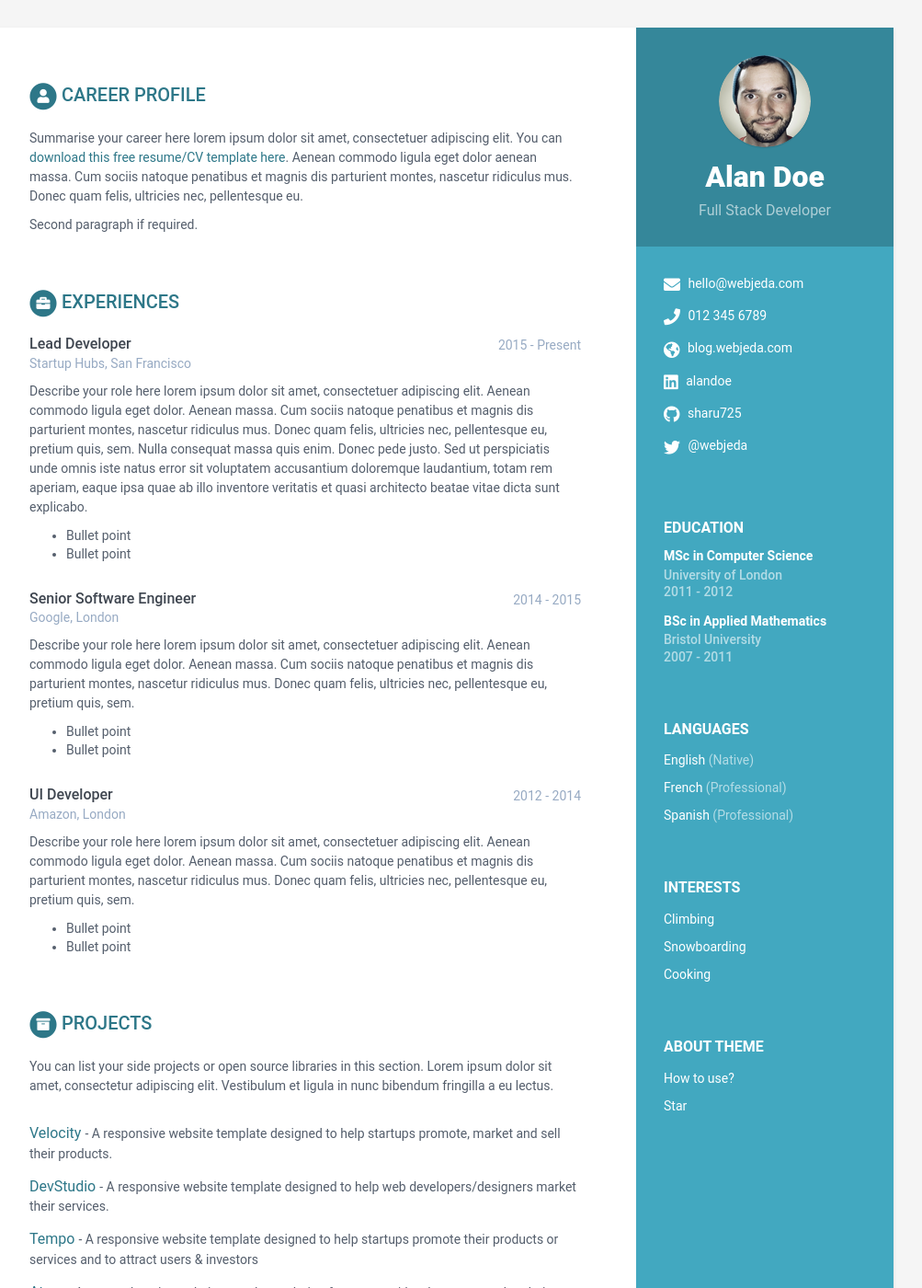
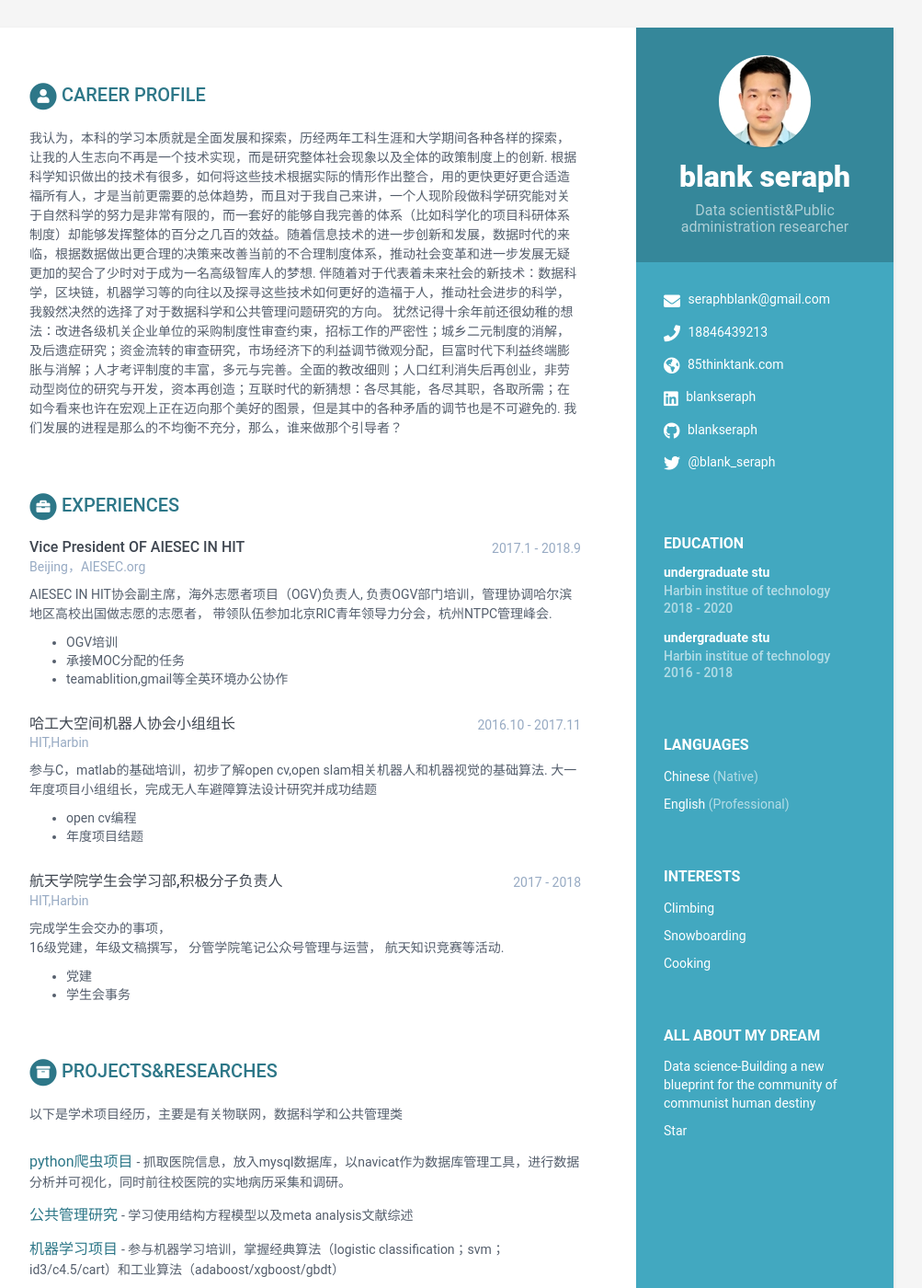
Before and after one commit to BlankSeraph/online-cv, a Jekyll site: the page built from index.html, in a window 1280 px wide and 1400 px high. Shown: the whole window at 92% size, without its empty margins (168-1171 px from the left). Built offline with Jekyll 4.4.1, drawn with Linux system fonts in a browser that asks for light colours; some of the changed text lies outside the part shown.

Commit message:
redesign

```diff
--- a/_config.yml
+++ b/_config.yml
@@ -2,7 +2,7 @@
 
 # Site Settings
 title: My Resume
-url: 'http://webjeda.com'
+url: 'http://blankseraph.github.io'
 baseurl: '/online-cv' #change it according to your repository name
 description: A beautiful Jekyll theme for creating resume
 # Style will be applied only after restarting the build or serve. Just choose one of the options.
@@ -29,6 +29,6 @@ compress_html: # - http://jch.penibelst.de/
     envs: development
 
 # Development Settings
-port: 4000
-host: 0.0.0.0
+port: 7777
+host: 127.0.0.1
 safe: false
--- a/_data/data.yml
+++ b/_data/data.yml
@@ -7,32 +7,30 @@ sidebar:
     education: True # set to False if you want education in main section instead of in sidebar
 
     # Profile information
-    name: Alan Doe
-    tagline: Full Stack Developer
+    name: blank seraph
+    tagline: Data scientist&Public administration researcher
     avatar: profile.png  #place a 100x100 picture inside /assets/images/ folder and provide the name of the file below
 
     # Sidebar links
-    email: hello@webjeda.com
-    phone: 012 345 6789
-    website: blog.webjeda.com #do not add http://
-    linkedin: alandoe
-    github: sharu725
+    email: seraphblank@gmail.com
+    phone: 18846439213
+    website: 85thinktank.com #do not add http://
+    linkedin: blankseraph
+    github: blankseraph
     gitlab:
     bitbucket:
-    twitter: '@webjeda'
+    twitter: '@blank_seraph'
     stack-overflow: # Number/Username, e.g. 123456/alandoe
     codewars:
     goodreads: # Number-Username, e.g. 123456-alandoe
 
     languages:
-      - idiom: English
+      - idiom: Chinese
         level: Native
 
-      - idiom: French
+      - idiom: English
         level: Professional
 
-      - idiom: Spanish
-        level: Professional
 
     interests:
       - item: Climbing
@@ -47,154 +45,122 @@ sidebar:
 career-profile:
     title: Career Profile
     summary: |
-      Summarise your career here lorem ipsum dolor sit amet, consectetuer
-      adipiscing elit. You can [download this free resume/CV template here]().
-      Aenean commodo ligula eget dolor aenean massa. Cum sociis natoque
-      penatibus et magnis dis parturient montes, nascetur ridiculus mus.
-      Donec quam felis, ultricies nec, pellentesque eu.
+        我认为，本科的学习本质就是全面发展和探索，历经两年工科生涯和大学期间各种各样的探索，让我的人生志向不再是一个技术实现，而是研究整体社会现象以及全体的政策制度上的创新.
+        根据科学知识做出的技术有很多，如何将这些技术根据实际的情形作出整合，用的更快更好更合适造福所有人，才是当前更需要的总体趋势，而且对于我自己来讲，一个人现阶段做科学研究能对关于自然科学的努力是非常有限的，而一套好的能够自我完善的体系（比如科学化的项目科研体系制度）却能够发挥整体的百分之几百的效益。随着信息技术的进一步创新和发展，数据时代的来临，根据数据做出更合理的决策来改善当前的不合理制度体系，推动社会变革和进一步发展无疑更加的契合了少时对于成为一名高级智库人的梦想.
+        伴随着对于代表着未来社会的新技术：数据科学，区块链，机器学习等的向往以及探寻这些技术如何更好的造福于人，推动社会进步的科学，我毅然决然的选择了对于数据科学和公共管理问题研究的方向。
+        犹然记得十余年前还很幼稚的想法：改进各级机关企业单位的采购制度性审查约束，招标工作的严密性；城乡二元制度的消解，及后遗症研究；资金流转的审查研究，市场经济下的利益调节微观分配，巨富时代下利益终端膨胀与消解；人才考评制度的丰富，多元与完善。全面的教改细则；人口红利消失后再创业，非劳动型岗位的研究与开发，资本再创造；互联时代的新猜想：各尽其能，各尽其职，各取所需；在如今看来也许在宏观上正在迈向那个美好的图景，但是其中的各种矛盾的调节也是不可避免的.
+        我们发展的进程是那么的不均衡不充分，那么，谁来做那个引导者？
 
-      Second paragraph if required.
 
 education:
-    - degree: MSc in Computer Science
-      university: University of London
-      time: 2011 - 2012
+    - degree: undergraduate stu
+      university: Harbin institue of technology
+      time: 2018 - 2020
       details: |
-        Describe your study here lorem ipsum dolor sit amet, consectetuer
-        adipiscing elit. Aenean commodo ligula eget dolor. Aenean massa. Cum
-        sociis natoque penatibus et magnis dis parturient montes, nascetur
-        ridiculus mus. Donec quam felis, ultricies nec, pellentesque eu,
-        pretium quis, sem.
 
-          - Bullet point
-          - Bullet point
 
-    - degree: BSc in Applied Mathematics
-      university: Bristol University
-      time: 2007 - 2011
+          - 大数据管理与应用双学位
+          - 信息管理与信息系统专业
+
+    - degree: undergraduate stu
+      university: Harbin institue of technology
+      time: 2016 - 2018
       details: |
-        Describe your study here lorem ipsum dolor sit amet, consectetuer
-        adipiscing elit. Aenean commodo ligula eget dolor. Aenean massa. Cum
-        sociis natoque penatibus et magnis dis parturient montes, nascetur
-        ridiculus mus. Donec quam felis, ultricies nec, pellentesque eu,
-        pretium quis, sem.
 
-          - Bullet point
-          - Bullet point
+
+          - 航天学院工科实验班
+          - 经济管理试验班
 
 experiences:
-    - role: Lead Developer
-      time: 2015 - Present
-      company: Startup Hubs, San Francisco
+    - role: Vice President OF AIESEC IN HIT
+      time: 2017.1 - 2018.9
+      company: Beijing，AIESEC.org
       details: |
-        Describe your role here lorem ipsum dolor sit amet, consectetuer
-        adipiscing elit. Aenean commodo ligula eget dolor. Aenean massa.
-        Cum sociis natoque penatibus et magnis dis parturient montes,
-        nascetur ridiculus mus. Donec quam felis, ultricies nec,
-        pellentesque eu, pretium quis, sem. Nulla consequat massa quis
-        enim. Donec pede justo. Sed ut perspiciatis unde omnis iste natus
-        error sit voluptatem accusantium doloremque laudantium, totam rem
-        aperiam, eaque ipsa quae ab illo inventore veritatis et quasi
-        architecto beatae vitae dicta sunt explicabo.
+        AIESEC IN HIT协会副主席，海外志愿者项目（OGV)负责人,
+        负责OGV部门培训，管理协调哈尔滨地区高校出国做志愿的志愿者，
+        带领队伍参加北京RIC青年领导力分会，杭州NTPC管理峰会.
 
-          - Bullet point
-          - Bullet point
+          - OGV培训
+          - 承接MOC分配的任务
+          - teamablition,gmail等全英环境办公协作
 
-    - role: Senior Software Engineer
-      time: 2014 - 2015
-      company: Google, London
+    - role: 哈工大空间机器人协会小组组长
+      time: 2016.10 - 2017.11
+      company: HIT,Harbin
       details: |
-        Describe your role here lorem ipsum dolor sit amet, consectetuer
-        adipiscing elit. Aenean commodo ligula eget dolor. Aenean massa.
-        Cum sociis natoque penatibus et magnis dis parturient montes,
-        nascetur ridiculus mus. Donec quam felis, ultricies nec,
-        pellentesque eu, pretium quis, sem.
+        参与C，matlab的基础培训，初步了解open cv,open slam相关机器人和机器视觉的基础算法.
+        大一年度项目小组组长，完成无人车避障算法设计研究并成功结题
 
-          - Bullet point
-          - Bullet point
+          - open cv编程
+          - 年度项目结题
 
-    - role: UI Developer
-      time: 2012 - 2014
-      company: Amazon, London
+    - role: 航天学院学生会学习部,积极分子负责人
+      time: 2017 - 2018
+      company: HIT,Harbin
       details: |
-        Describe your role here lorem ipsum dolor sit amet, consectetuer
-        adipiscing elit. Aenean commodo ligula eget dolor. Aenean massa.
-        Cum sociis natoque penatibus et magnis dis parturient montes,
-        nascetur ridiculus mus. Donec quam felis, ultricies nec,
-        pellentesque eu, pretium quis, sem.
+        完成学生会交办的事项，
+        16级党建，年级文稿撰写，
+        分管学院笔记公众号管理与运营，
+        航天知识竞赛等活动.
 
-          - Bullet point
-          - Bullet point
+          - 党建
+          - 学生会事务
 
 projects:
-    title: Projects
+    title: Projects&Researches
     intro: >
-      You can list your side projects or open source libraries in this
-      section. Lorem ipsum dolor sit amet, consectetur adipiscing elit.
-      Vestibulum et ligula in nunc bibendum fringilla a eu lectus.
+      以下是学术项目经历，主要是有关物联网，数据科学和公共管理类
 
     assignments:
-      - title: Velocity
-        link: "#hook"
-        tagline: "A responsive website template designed to help startups promote, market and sell their products."
+      - title: python爬虫项目
+        tagline: "抓取医院信息，放入mysql数据库，以navicat作为数据库管理工具，进行数据分析并可视化，同时前往校医院的实地病历采集和调研。"
 
-      - title: DevStudio
-        link: "#"
-        tagline: "A responsive website template designed to help web developers/designers market their services."
+      - title: 公共管理研究
+        tagline: "运用统计和计量的知识（主成分和因子分析等）方法探究政府环境信息披露指数与地区绿色债券发行的关系，并撰写发表论文"
+        tagline: "学习使用结构方程模型以及meta analysis文献综述"
 
-      - title: Tempo
-        link: "#"
-        tagline: "A responsive website template designed to help startups promote their products or services and to attract users &amp; investors"
+      - title: 机器学习项目
+        tagline: "参与机器学习培训，掌握经典算法（logistic classification；svm；id3/c4.5/cart）和工业算法（adaboost/xgboost/gbdt）"
 
-      - title: Atom
-        link: "#"
-        tagline: "A comprehensive website template solution for startups/developers to market their mobile apps."
+      - title: 低功耗嵌入式
+        tagline: "完成msp430f5529为核心的低功耗温控系统构建，熟悉单片机的基本控制，eagle根据元器件的指标设计简单电路板的和利用IAR system对元器件的的简单性能调试"
 
-      - title: Delta
-        link: "#"
-        tagline: "A responsive Bootstrap one page theme designed to help app developers promote their mobile apps"
+
 
 publications:
     title: Publications
     intro: |
-      You can list your publications in this section. Lorem ipsum dolor sit
-      amet, consectetur adipiscing elit. Vestibulum et ligula in nunc
-      bibendum fringilla a eu lectus.
+      以下是一些代表性的论文和报告
 
     papers:
-      - title: The Art of Computer Programming
-        authors: Donald E. Knuth
-        conference: Addison-Wesley, 1968
+      - title: 数据主义者宣言
+        authors: Yongqi li
+#        conference: Addison-Wesley, 1968
 
-      - title: "Genetic Programming III: Darwinian Invention &amp; Problem Solving"
-        authors: Koza, J.R., Andre, D., Bennett, F.H., Keane, M.A.
-        conference: "Morgan Kaufmann Publishers Inc., San Francisco, CA, USA, 1st edn. (1999)"
+      - title: Based on the governmental information disclosure to analyze the relationship between Pollution Information Transparency Index and green bond market
+        authors: Rui yang,Yongqi li
+#        conference: "Morgan Kaufmann Publishers Inc., San Francisco, CA, USA, 1st edn. (1999)"
 
-      - title: A syntax directed compiler for Algol 60
-        authors: Edgar T. Irons
-        conference: "Comm. ACM 4 (1961), 51–55"
+      - title: Will Digital Currency Reshape Our Finical System?
+        authors: Yongqi li,Bo lin,Yinhang wang
+#        conference: "Comm. ACM 4 (1961), 51–55"
 
 skills:
     title: Skills &amp; Proficiency
 
     toolset:
-      - name: Python & Django
+      - name: Python & R
         level: 98%
 
-      - name: Javascript & jQuery
-        level: 98%
+      - name: tableau & SPSS & Eviews
+        level: 90%
 
-      - name: Angular
-        level: 98%
+      - name: SQL & Data Visualization
+        level: 70%
 
-      - name: HTML5 & CSS
-        level: 95%
-
-      - name: Ruby on Rails
-        level: 85%
-
-      - name: Sketch & Photoshop
+      - name: HTML5 & CSS & Ruby on Rails
         level: 60%
 
+
 footer: >
-    Designed with <i class="fas fa-heart"></i> by <a href="http://themes.3rdwavemedia.com" target="_blank" rel="nofollow">Xiaoying Riley</a>
+    More info please contact  <i class="fas fa-heart"></i> at <a href="http://blankseraph.top" target="_blank" rel="nofollow">Blankseraph</a>
--- a/_includes/about.html
+++ b/_includes/about.html
@@ -1,10 +1,10 @@
 <div class="remove-container container-block">
   <h2 class="container-block-title">
-    About Theme
+    All About My Dream
   </h2>
   <ul class="list-unstyled interests-list">
-    <li><a target="_blank" href="https://www.youtube.com/watch?v=Jnmj1dXDbNk">How to use?</a></li>
-     <li><a class="github-button" href="https://github.com/sharu725/online-cv" data-icon="octicon-star" data-show-count="true" aria-label="Star sharu725/online-cv on GitHub">Star</a>
+    <li><a target="_blank" href="https://www.researchgate.net/publication/334908616_shujukexue-goujiangongchanzhuyirenleimingyungongtongtixinlantu">Data science-Building a new blueprint for the community of communist human destiny</a></li>
+     <li><a class="github-button" href="https://github.com/BlankSeraph/online-cv" data-icon="octicon-star" data-show-count="true" aria-label="Star sharu725/online-cv on GitHub">Star</a>
      <script async defer src="https://buttons.github.io/buttons.js"></script>
   </ul>
 </div><!--//About-->
```
Also changed, not shown: assets/images/profile.png.
